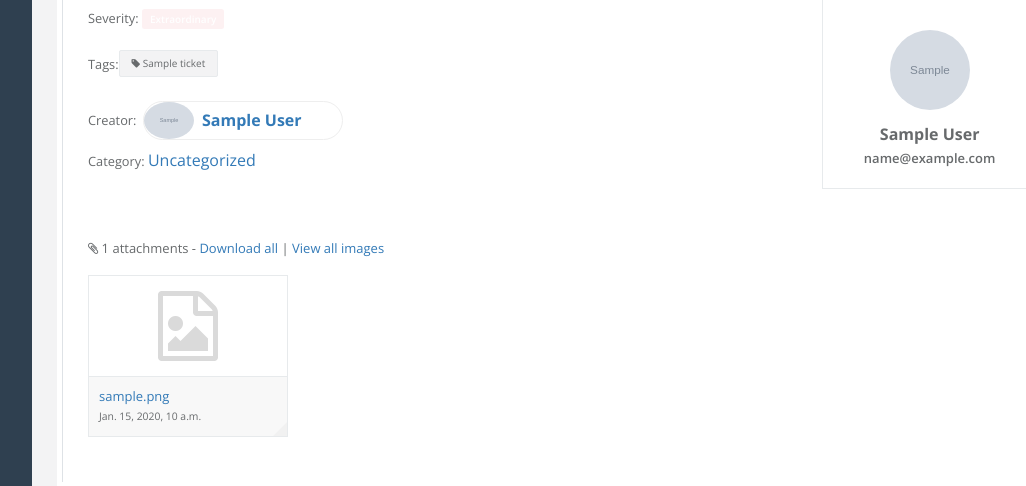
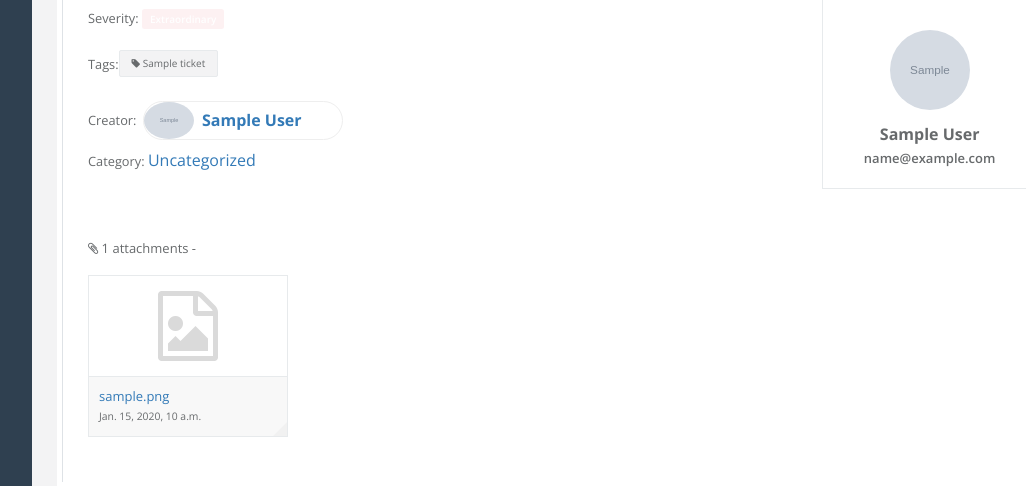
Before and after one commit to huseyinerdall/ticketsys, a Django app: page /ticket/view/1 in a window 1280 px wide. Shown: the part 225-711 px from the top of the page, without its empty margins (188-1214 px from the left). Run offline with Django 3.2, Linux system fonts and the light colour scheme; a user stored in the database is signed in; tables that the repository leaves empty hold one stand-in row (values such as "Sample post"); grey boxes marked "Sample" are stand-in pictures; some libraries are stand-ins or nearby versions.

Commit message:
Removed unnecesary parts

```diff
--- a/app/templates/ticket.view.html
+++ b/app/templates/ticket.view.html
@@ -151,9 +151,7 @@
                                                         <p>
                                                             <span><i
                                                                     class="fa fa-paperclip"></i> {{ attachments|length }} attachments - </span>
-                                                            <a href="#">Download all</a>
-                                                            |
-                                                            <a href="#">View all images</a>
+
                                                         </p>
 
                                                         <div class="attachment">
```
